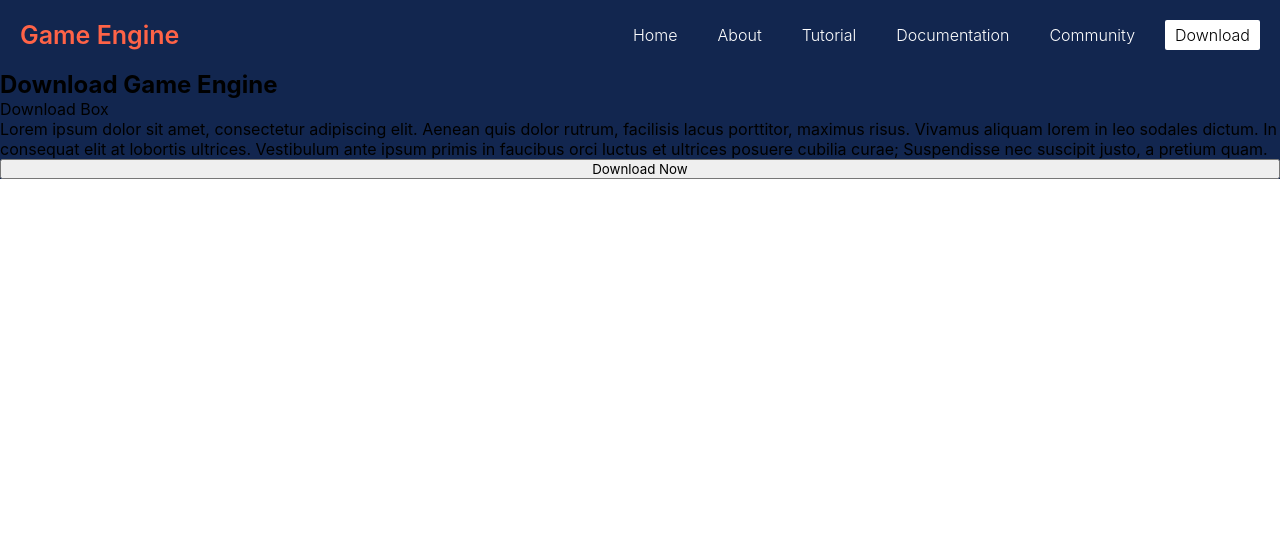
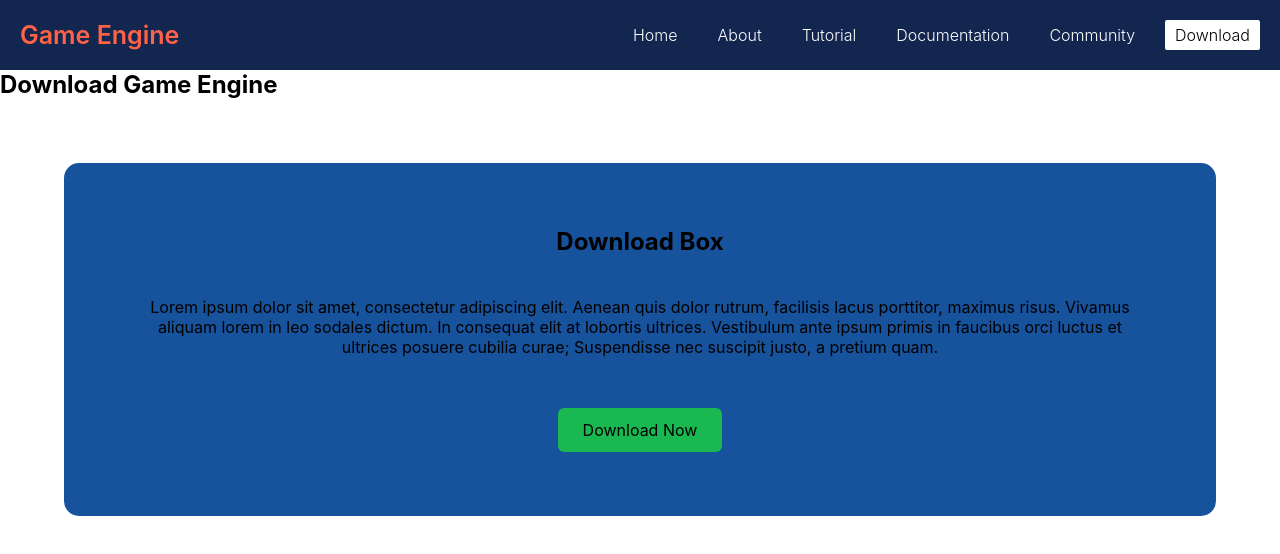
Before and after one commit to LiamANeeson/MSc-Game-Engine-Project-Website, a React (Create React App) app in the folder client/: page /download in a window 1280 px wide. Shown: the top 554 px of the page. Built offline with nearby package versions, Linux system fonts and the light colour scheme.

Commit message:
Added Basic UI to Download Page

```diff
--- a/client/src/App.css
+++ b/client/src/App.css
@@ -4,10 +4,11 @@
     box-sizing: border-box;
     font-family: -apple-system,system-ui,"Segoe UI",Roboto,"Helvetica Neue",Ubuntu,sans-serif;
   }
+
   .container {
     background-position: center;
     background-size: cover;
-
+    background-color: #12264f;
     position: relative;
     overflow: hidden;
   }
--- a/client/src/Pages/Download/Download.css
+++ b/client/src/Pages/Download/Download.css
@@ -0,0 +1,40 @@
+/* * {
+    background-color: #12264f;
+} */
+
+
+.download-container .download-box{
+    background-color: #17529d;
+    margin: 5%;
+    padding: 5%;
+    border-radius: 15px;
+    text-align: center;
+    justify-content: center;
+}
+
+.download-container .download-box .download-head{
+    padding-bottom: 4%;
+}
+
+.download-container .download-box .download-btn{
+    margin-top: 5%;
+    background-color: #1ab851;;
+    cursor: pointer;
+    border-radius: 6px;
+    backface-visibility: hidden;
+    border-width: 0;
+    box-sizing: border-box;
+    font-size: 100%;
+    height: 44px;
+    line-height: 1.15;
+    outline: none;
+    overflow: hidden;
+    padding: 0 25px;
+    position: relative;
+    text-align: center;
+    font-family: -apple-system,system-ui,"Segoe UI",Roboto,"Helvetica Neue",Ubuntu,sans-serif;
+}
+
+.download-container .download-box .download-btn:hover{
+    background-color: #12903e;
+}
--- a/client/src/Pages/Download/Download.js
+++ b/client/src/Pages/Download/Download.js
@@ -1,17 +1,20 @@
  import React from 'react'
+ import './Download.css'
 
  function Download() {
    return (
-     <div className='container'>
+     <div className='download-container'>
       <h2 className='title-headear'>Download Game Engine </h2>
-      <div className='download-box'>Download Box</div>
+        <div className='download-box'>
+          <h2 className='download-head'>Download Box</h2>
           <div className='download-image'></div>
           <p>
             Lorem ipsum dolor sit amet, consectetur adipiscing elit. Aenean quis dolor rutrum, facilisis lacus porttitor, maximus risus.
             Vivamus aliquam lorem in leo sodales dictum. In consequat elit at lobortis ultrices.
             Vestibulum ante ipsum primis in faucibus orci luctus et ultrices posuere cubilia curae; Suspendisse nec suscipit justo, a pretium quam.
           </p>
-      <button>Download Now</button>
+          <button className='download-btn'>Download Now</button>
+        </div>
      </div>
    )
  }
```
Lines whose indentation alone changed are shown as unchanged.
